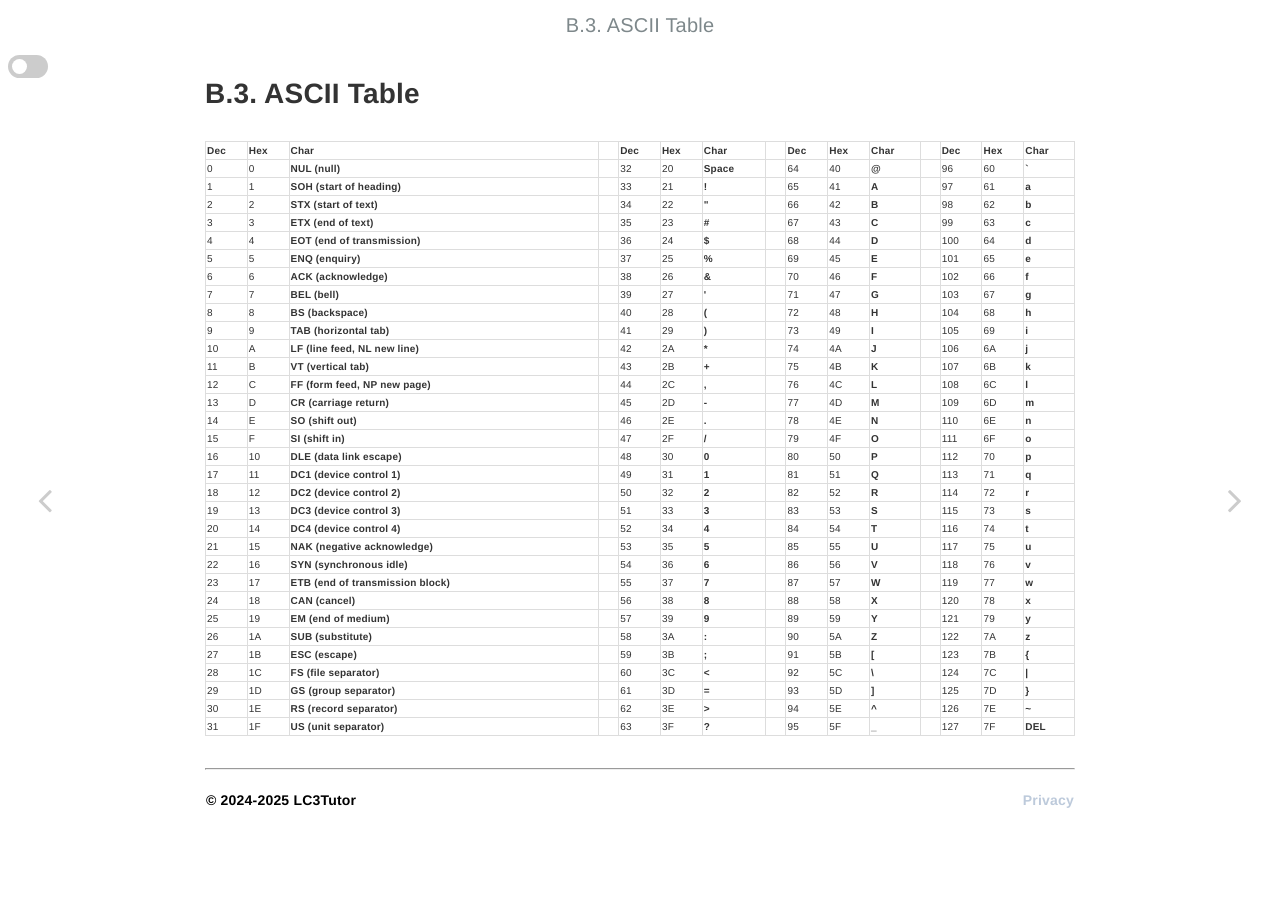
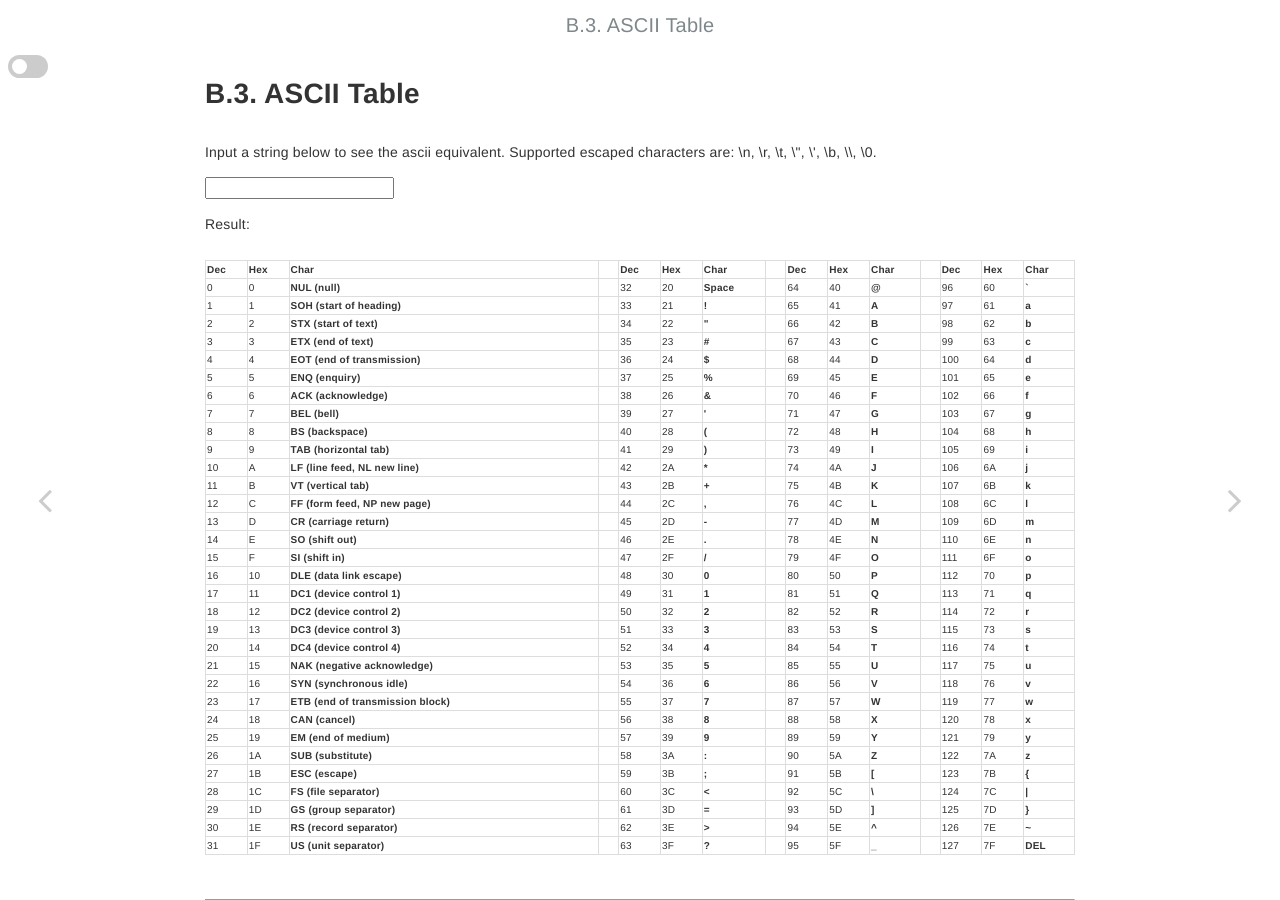
Before and after one commit to lc3tutor/lc3tutor.github.io, a Jekyll site: the page built from _pages/b_tools/ascii-table.md, in a window 1280 px wide. Built offline with Jekyll 4.4.1, drawn with Linux system fonts in a browser that asks for light colours; some web fonts are replaced; some of the changed lines change nothing that is shown.

Commit message:
add ascii table conversion

```diff
--- a/_includes/footer.html
+++ b/_includes/footer.html
@@ -12,6 +12,7 @@
 <script src="{{site.baseurl}}/assets/gitbook/gitbook-plugin-sharing/buttons.js"></script>
 <script src="{{site.baseurl}}/assets/gitbook/gitbook-plugin-splitter/splitter.js"></script>
 <script src="{{site.jsurl}}lc3tutor.js"></script>
+<script src="{{site.jsurl}}asciiconv.js"></script>
 
 <!--
 <script src="../gitbook/gitbook-plugin-lunr/lunr.min.js"></script>
--- a/_includes/tables/ascii.html
+++ b/_includes/tables/ascii.html
@@ -24,6 +24,12 @@
     padding: 0px 1px 0px 1px !important;
 }
 </style>
+
+<p>Input a string below to see the ascii equivalent. Supported escaped characters are: \n, \r, \t, \", \', \b, \\\\, \0.<p>
+<input id="asciiStrInput" type="text" value="" oninput="ConvertAsciiStrToCode(event)">
+<div id="asciiStrOutput">Result: </div>
+<br>
+
 <div class="asciitab">
 <table class="asciitab">
     <tbody>
--- /dev/null
+++ b/assets/lc3tutor/js/asciiconv.js
@@ -0,0 +1,39 @@
+const ASCII_STR_OUTPUT_ID = "asciiStrOutput";
+
+function ConvertAsciiStrToCode(event) {
+    let escapes = {"\\n": "x0A", "\\r": "x0D", "\\t": "x09", "\\\"": "x22", "\\'": "x27", "\\b": "x08", "\\\\": "x5C", "\\0": "x00"};
+    let regex = /(\\[\\'\"bnrt0])|(\\[^\\'\"bnrt0]?)|([\"'])|([^\\]+)/g;
+
+    let matches = event.target.value.matchAll(regex);
+    let outStr = undefined;
+    let outCode = [];
+    let invalid = false;
+    for (let match of matches) { // Valid escape.
+        if (match[1]) {
+            outCode.push(escapes[match[1]]);
+        }
+        else if (match[2]) { // Invalid escape.
+            outStr = `Found an invalid escape character: ${match[2]}`;
+            invalid = true;
+            break;
+        }
+        else if (match[3]) { // Non-escaped quotes.
+            outStr = `Found non-escaped quotes: ${match[3]}`;
+            invalid = true;
+            break;
+        }
+        else if (match[4]) { // Non-escaped text.
+            str = match[4];
+            strLen = str.length;
+            for (let i = 0; i < strLen; i++) {
+                outCode.push(`x${str.charCodeAt(i).toString(16).padStart(2, "0").toUpperCase()}`);
+            }
+        }
+    }
+    if(!invalid) {
+        outStr = outCode.join(" ");
+    }
+
+    let asciiStrOutputEle = document.getElementById(ASCII_STR_OUTPUT_ID);
+    asciiStrOutputEle.innerText = `Result: ${outStr}`;
+}
```
